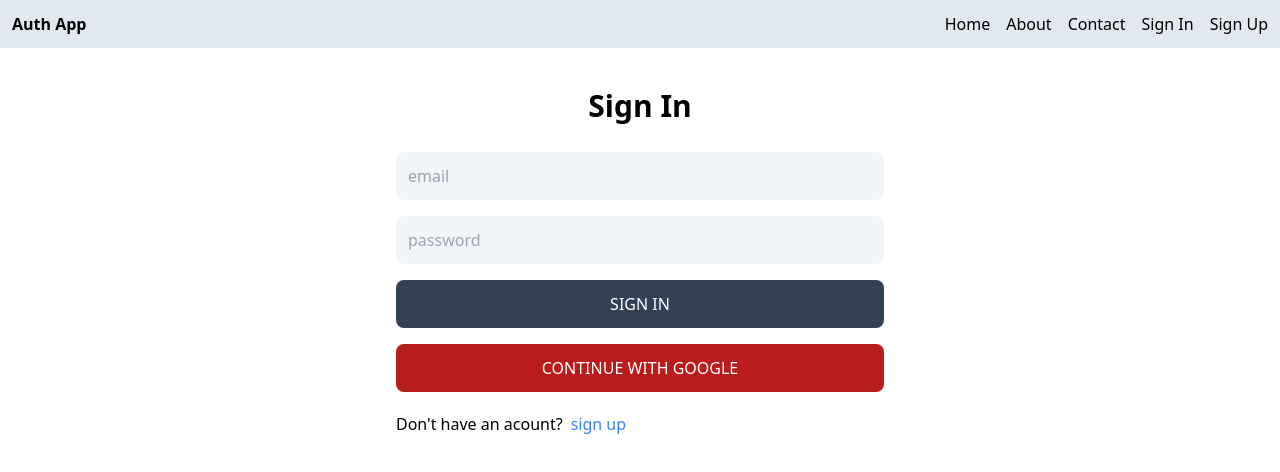
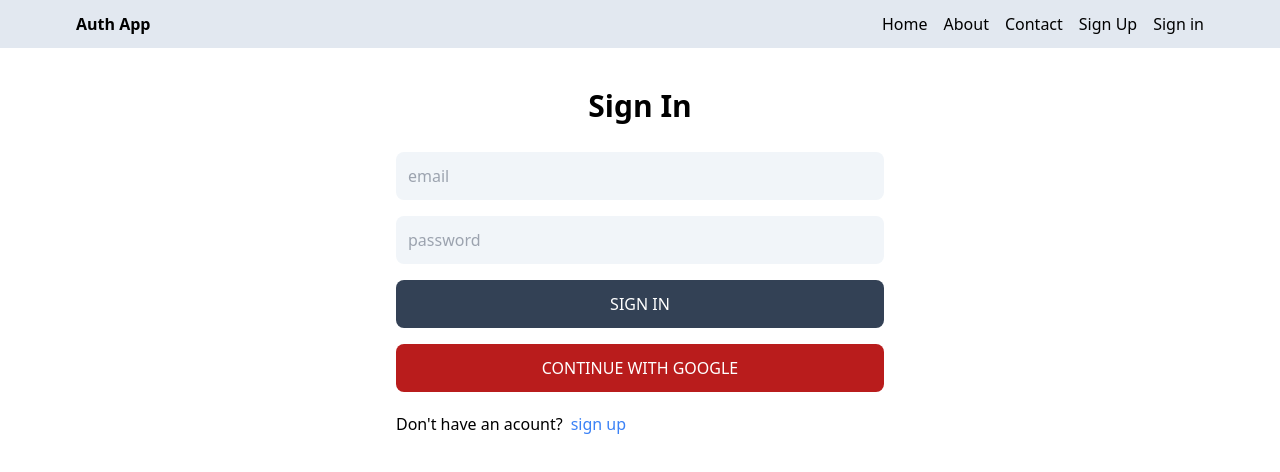
Before and after one commit to Alloush95/mern-auth, a React app in the folder client/: page /sign-in in a window 1280 px wide. Shown: the top 472 px of the page. Built offline with nearby package versions, Linux system fonts and the light colour scheme; no server answers; the HTML template or start-up script is replaced by a standard one.

Commit message:
update header component and make profile private

```diff
--- a/client/src/App.jsx
+++ b/client/src/App.jsx
@@ -1,30 +1,27 @@
-import { BrowserRouter , Routes, Route} from 'react-router-dom'
-import Home from './pages/Home'
-import About from './pages/About'
-import Profile from './pages/Profile'
-import SignIn from './pages/SignIn'
-import SignUp from './pages/SignUp'
-import Header from './components/header'
-import Contact from './pages/Contact'
-
-
-
+import { BrowserRouter, Routes, Route } from 'react-router-dom';
+import Home from './pages/Home';
+import About from './pages/About';
+import Profile from './pages/Profile';
+import SignIn from './pages/SignIn';
+import SignUp from './pages/SignUp';
+import Header from './components/header';
+import Contact from './pages/Contact';
+import PrivateRoute from './components/PrivateRoute';
 
 export default function App() {
   return (
     <BrowserRouter>
-    {/* header */}
       <Header />
       <Routes>
         <Route path="/" element={<Home />} />
         <Route path="/about" element={<About />} />
+        <Route element={<PrivateRoute />}>
             <Route path="/profile" element={<Profile />} />
+        </Route>
         <Route path="/sign-in" element={<SignIn />} />
         <Route path="/sign-up" element={<SignUp />} />
-            <Route path='/contact' element={<Contact />} />
-
+        <Route path="/contact" element={<Contact />} />
       </Routes>
-
     </BrowserRouter>
-  )
+  );
 }
--- a/client/src/components/OAuth.jsx
+++ b/client/src/components/OAuth.jsx
@@ -1,43 +1,50 @@
-import { GoogleAuthProvider, signInWithPopup, getAuth } from '@firebase/auth'
+import { GoogleAuthProvider, signInWithPopup, getAuth } from '@firebase/auth';
 import { app } from '../firebase';
-import {useDispatch} from 'react-redux'
+import { useDispatch } from 'react-redux';
 import { loginSuccess } from '../redux/user/userSlice';
-import {useNavigate} from 'react-router-dom'
-
+import { useNavigate } from 'react-router-dom';
 
 export default function OAuth() {
-    const dispatch = useDispatch()
-    const navigate = useNavigate()
-    const handelGoogleClick = async () =>{
+  const dispatch = useDispatch();
+  const navigate = useNavigate();
 
-        try {
-            const provider = new GoogleAuthProvider()
-            const auth = getAuth(app);
-            const result = await signInWithPopup(auth,provider)
-            const res = await fetch('api/auth/google',{
-                method:'POST',
-                headers:{
-                    'Content-Type':'application/json',
+  const handleGoogleClick = async () => {
+    try {
+      const provider = new GoogleAuthProvider();
+      const auth = getAuth(app);
+      const result = await signInWithPopup(auth, provider);
 
-                },
-                body:JSON.stringify({
-                    name:result.user.displayName,
-                    email:result.user.email,
-                    photoURL:result.user.photoURL,
-                })
-            })
-            const data = await res.json()
-            console.log(data)
-            dispatch(loginSuccess(data))
-            navigate('/')
+      const res = await fetch('/api/auth/google', {
+        method: 'POST',
+        headers: {
+          'Content-Type': 'application/json',
+        },
+        body: JSON.stringify({
+          name: result.user.displayName,
+          email: result.user.email,
+          photoURL: result.user.photoURL,
+        }),
+      });
 
+      if (!res.ok) {
+        throw new Error('Failed to authenticate with server');
+      }
 
+      const data = await res.json();
+      dispatch(loginSuccess(data));
 
-        } catch (error) {
-            console.log('could not login with google',error)
-        }
+    } catch (error) {
+      console.error('Could not login with Google:', error);
     }
+  };
+
   return (
-    <button type='button' onClick={handelGoogleClick} className="bg-red-700 text-white rounded-lg p-3 uppercase hover:opacity-95">Continue with google</button>
-  )
+    <button
+      type='button'
+      onClick={handleGoogleClick}
+      className="bg-red-700 text-white rounded-lg p-3 uppercase hover:opacity-95"
+    >
+      Continue with Google
+    </button>
+  );
 }
--- /dev/null
+++ b/client/src/components/PrivateRoute.jsx
@@ -0,0 +1,9 @@
+import { useSelector } from 'react-redux';
+import { Outlet, Navigate } from 'react-router-dom';
+
+export default function PrivateRoute() {
+  const {currentUser} = useSelector(state => state.user);
+
+  return currentUser ? <Outlet /> : <Navigate to="/sign-in" />
+
+}
--- a/client/src/components/header.jsx
+++ b/client/src/components/header.jsx
@@ -1,22 +1,43 @@
-import {Link} from 'react-router-dom';
+import { Link } from 'react-router-dom';
+import { useSelector } from 'react-redux';
 
-export default function header() {
+export default function Header() {
+  const currentUser = useSelector(state => state.user.currentUser);
+
   return (
     <div className='bg-slate-200'>
-        <div className="flex justify-between items-center max-w6xl mx-auto p-3">
-            <Link to='/'>
-            <h1 className='font-bold'>Auth App</h1>
+      <div className="flex justify-between items-center max-w-6xl mx-auto p-3">
+        <Link to='/'>
+          <h1 className='font-bold'>Auth App</h1>
+        </Link>
+        <ul className="flex gap-4">
+          <li>
+            <Link to="/">Home</Link>
+          </li>
+          <li>
+            <Link to="/about">About</Link>
+          </li>
+          <li>
+            <Link to="/contact">Contact</Link>
+          </li>
+          <li>
+            <Link to="/sign-up">Sign Up</Link>
+          </li>
+          <li>
+            <Link to="/profile">
+              {currentUser ? (
+                <img
+                  src={currentUser.photo}
+                  alt='profile'
+                  className='h-7 w-7 rounded-full object-cover'
+                />
+              ) : (
+                <li>Sign in </li>
+              )}
             </Link>
-            <ul className="flex gap-4">
-                <Link to="/"><li>Home</li></Link>
-                <Link to={"/about"}><li>About</li></Link>
-                <Link to={"/contact"}><li>Contact</li></Link>
-                <Link to={"sign-in"}><li>Sign In</li></Link>
-                <Link to={"/sign-up"}><li>Sign Up</li></Link>
-
-
-            </ul>
-        </div>
+          </li>
+        </ul>
+      </div>
     </div>
-  )
+  );
 }
```
Also changed, not shown: 1 other file (tests, documents, lock files or other folders). Lines whose indentation alone changed are shown as unchanged.
